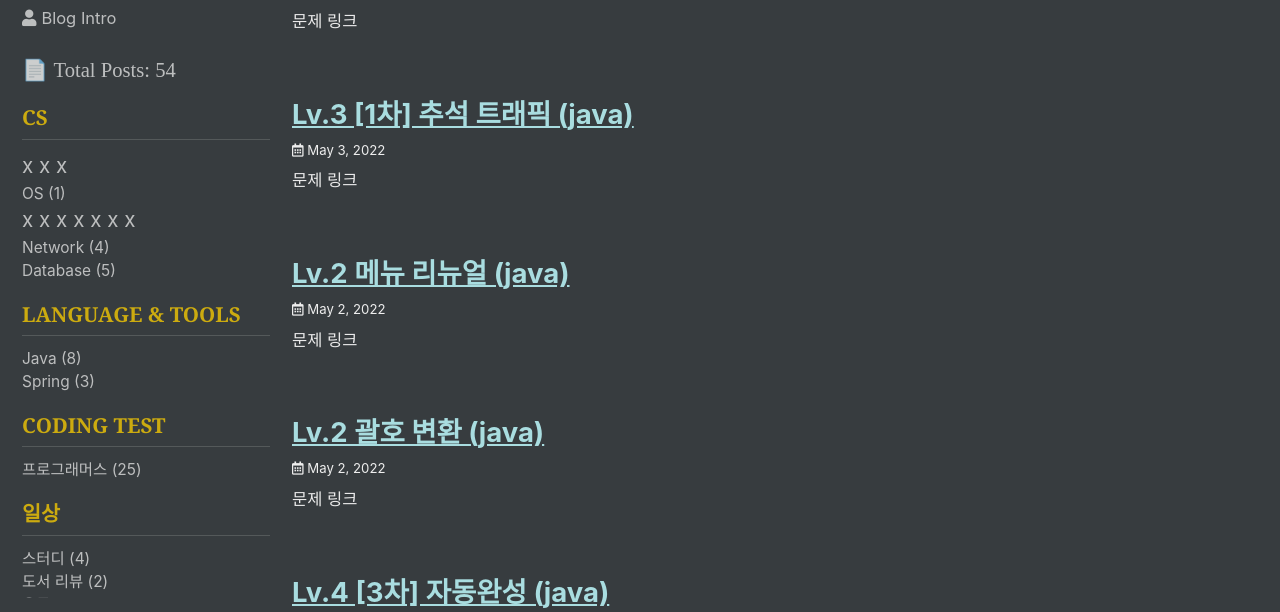
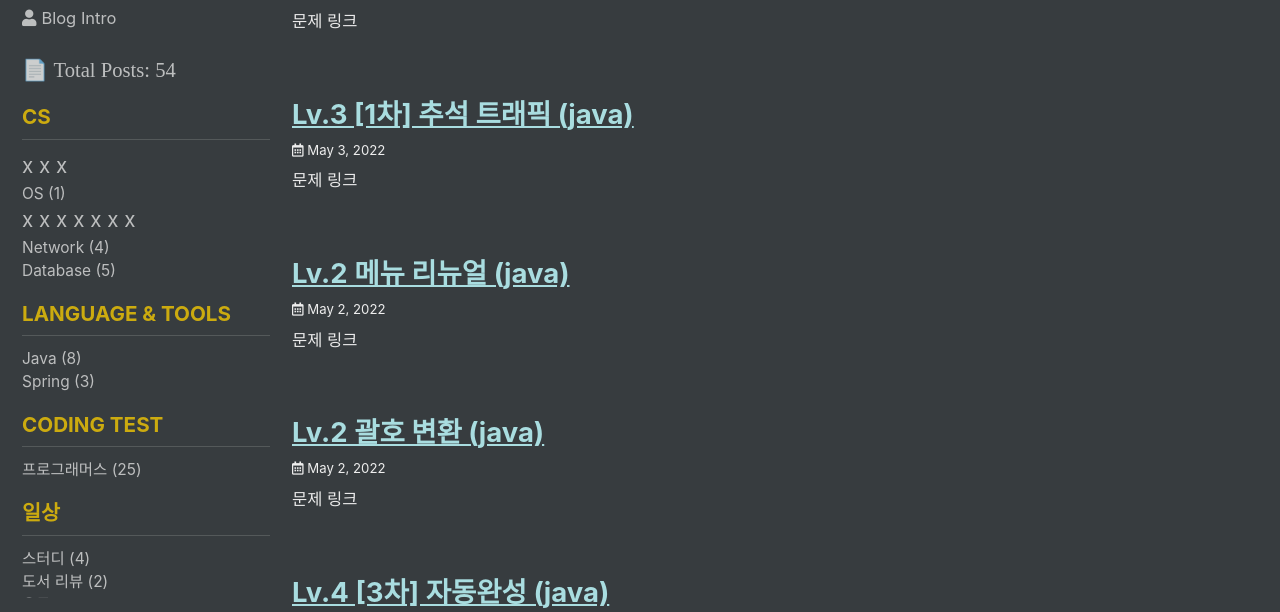
Before and after one commit to Koowin/koowin.github.io, a Jekyll site: the page built from index.html, in a window 1280 px wide. Shown: the part 303-915 px from the top of the page. Built offline with Jekyll 4.4.1, drawn with Linux system fonts in a browser that asks for light colours; cached includes are drawn as plain includes; some web fonts are replaced; the list of posts is cut into pages by our own code.

Commit message:
update: font

```diff
--- a/_sass/minimal-mistakes/_navigation.scss
+++ b/_sass/minimal-mistakes/_navigation.scss
@@ -492,7 +492,7 @@
   display: block;
   margin: 0.5rem 0;
   padding: 0.25rem 0;
-  font-family: $serif;
+  font-family: $sans-serif;
   font-size: $type-size-5;
   font-weight: bold;
   text-transform: uppercase;
```
